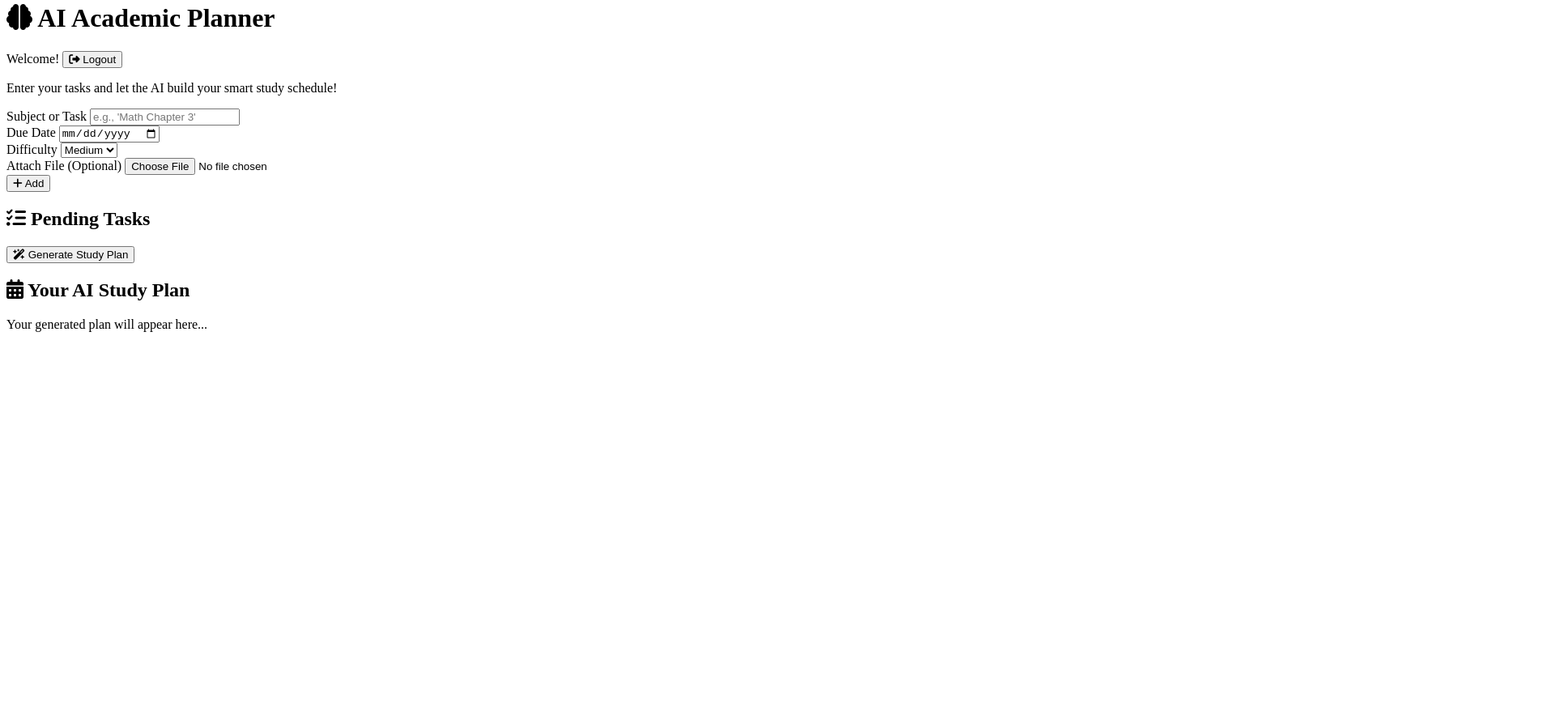
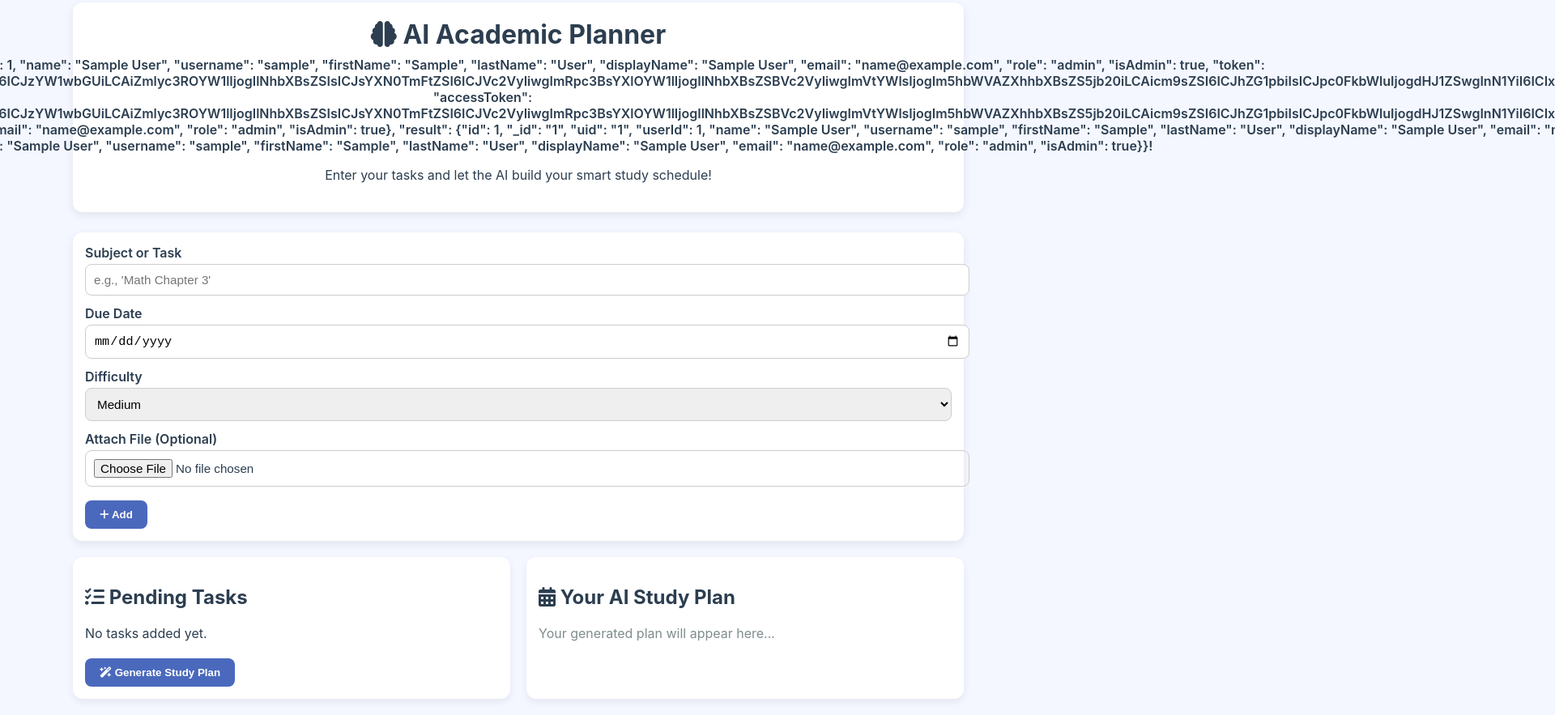
Before and after one commit to yuvamshahdesignare-cpu/AI-Academic-Planner, a plain HTML site: page planner_html.html in a window 1280 px wide. Shown: the part 17-900 px from the top of the page at 81% size, 1920 px wide, since content can reach past the window. Before the commit the page ends 800 px from the top, so only its background shows below. Drawn offline with Linux system fonts and the light colour scheme; sample sign-in values are in the browser's storage.

Commit message:
Update planner_html.html

```diff
--- a/planner_html.html
+++ b/planner_html.html
@@ -4,7 +4,7 @@
     <meta charset="UTF-8">
     <meta name="viewport" content="width=device-width, initial-scale=1.0">
     <title>AI Academic Planner</title>
-    <link rel="stylesheet" href="style.css">
+    <link rel="stylesheet" href="style_css.css">
     <link rel="stylesheet" href="https://cdnjs.cloudflare.com/ajax/libs/font-awesome/6.5.1/css/all.min.css">
 </head>
 <body>
@@ -63,6 +63,6 @@
         </div>
     </div>
 
-    <script src="script.js"></script>
+    <script src="script_js.js"></script>
 </body>
 </html>
```
